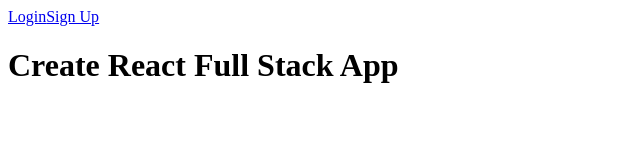
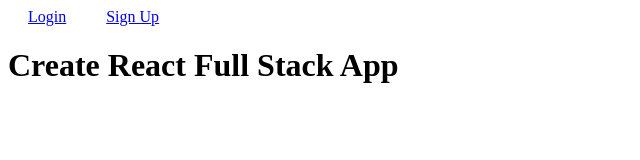
Before and after one commit to Ztrizzo/Bug-Tracker, a React (Create React App) app: page / in a window 1280 px wide. Shown: the top 160 px of the page, without its empty margins (0-640 px from the left). Built offline with nearby package versions, Linux system fonts and the light colour scheme.

Commit message:
cleaning up a few things and added stylesheet

```diff
--- a/package.json
+++ b/package.json
@@ -9,6 +9,7 @@
     "bcrypt": "^5.0.1",
     "jsonwebtoken": "^8.5.1",
     "morgan": "^1.10.0",
+    "nodemon": "^2.0.16",
     "react": "^18.1.0",
     "react-dom": "^18.1.0",
     "react-redux": "^8.0.2",
--- a/public/index.html
+++ b/public/index.html
@@ -3,12 +3,15 @@
   <head>
     <meta charset="utf-8" />
     <link rel="icon" href="%PUBLIC_URL%/favicon.ico" />
+    <link rel="stylesheet" href="styles.css" />
     <meta name="viewport" content="width=device-width, initial-scale=1" />
     <meta name="theme-color" content="#000000" />
     <meta
       name="description"
       content="Web site created using create-react-app"
     />
+    <!-- I've commented out some icons and the manifest from CRA -->
+
     <!-- <link rel="apple-touch-icon" href="%PUBLIC_URL%/logo192.png" /> -->
     <!--
       manifest.json provides metadata used when your web app is installed on a
--- /dev/null
+++ b/public/styles.css
@@ -0,0 +1,3 @@
+a{
+  margin: 20px;
+}
--- a/src/components/AuthForm.js
+++ b/src/components/AuthForm.js
@@ -66,7 +66,7 @@
       const username = evt.target.username.value
       const password = evt.target.password.value
       try{
-        await dispatch(authenticate(username, password, formName, navigate)).unwrap();
+        await dispatch(authenticate(username, password, formName, navigate));
 
       }
       catch(error){
```
Also changed, not shown: 1 other file (tests, documents, lock files or other folders).
